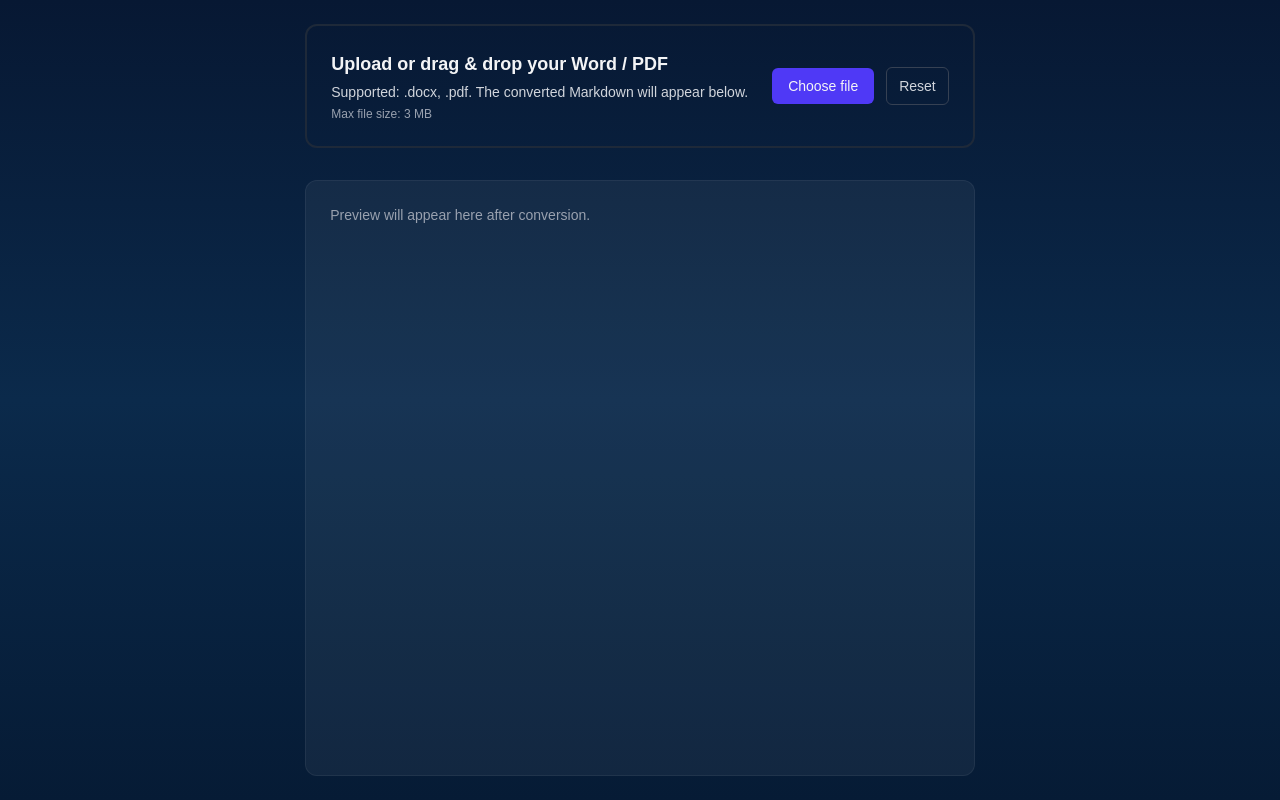
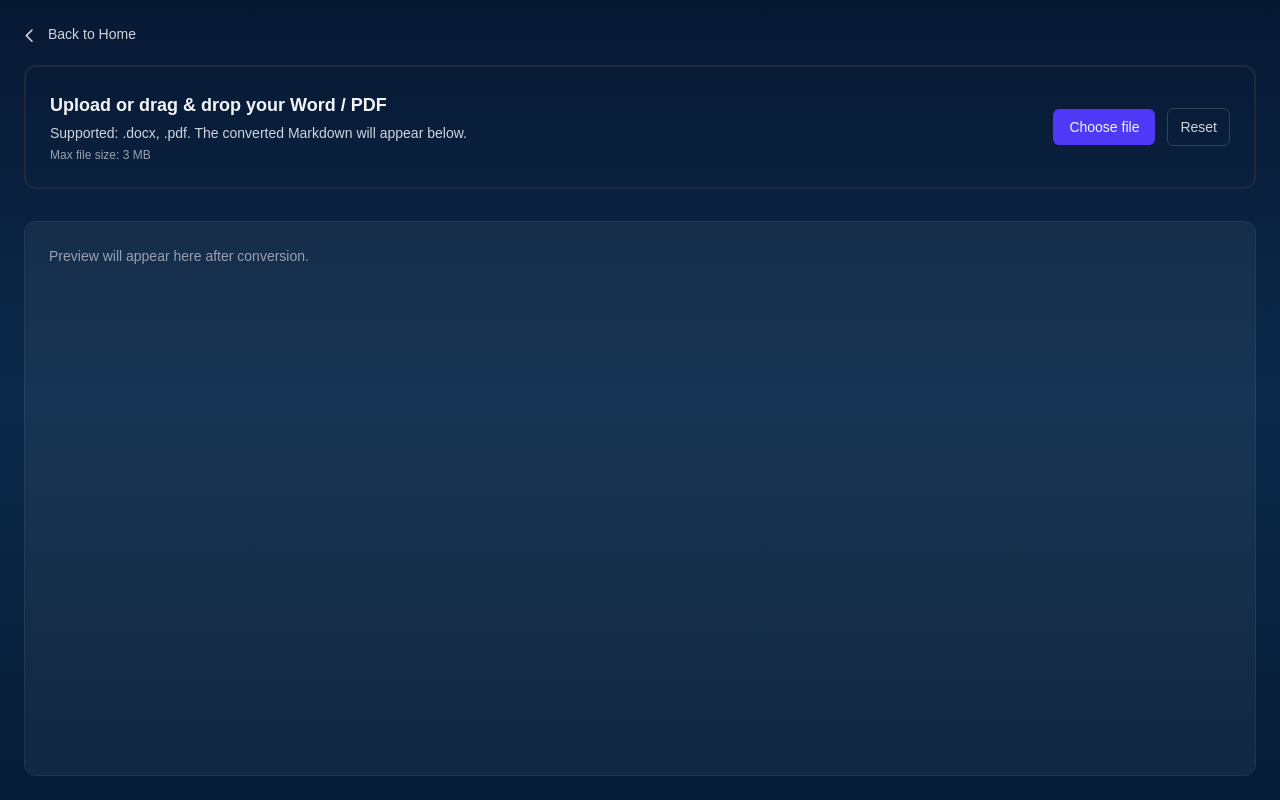
Before and after one commit to arnabseth-dev/mdutility, a Next.js app in the folder frontend/: page /word-to-md in a window 1280 px wide. Built offline with nearby package versions, Linux system fonts and the light colour scheme.

Commit message:
Add back navigation and markdown numbering styles to Word to MD page

```diff
--- a/frontend/app/globals.css
+++ b/frontend/app/globals.css
@@ -56,3 +56,17 @@ body {
 /* performance helpers and safety */
 html, body { background-color: #061b35; }
 body { margin: 0; }
+
+/* Markdown numbered section styles */
+.markdown-numbered { counter-reset: section; }
+.markdown-numbered .numbered-h2 { counter-increment: section; position: relative; padding-left: 3rem; }
+.markdown-numbered .numbered-h2::before {
+  content: counter(section) ".";
+  position: absolute;
+  left: 0.5rem;
+  top: 50%;
+  transform: translateY(-50%);
+  font-weight: 700;
+  color: rgba(148, 163, 184, 1); /* slate-400 */
+  font-size: 0.95em;
+}
--- a/frontend/app/word-to-md/page.tsx
+++ b/frontend/app/word-to-md/page.tsx
@@ -1,6 +1,7 @@
 "use client";
 
 import React, { useCallback, useState } from "react";
+import Link from "next/link";
 import ReactMarkdown from "react-markdown";
 import remarkGfm from "remark-gfm";
 import rehypeRaw from "rehype-raw";
@@ -106,7 +107,16 @@ export default function Page() {
 
   return (
     <div className="min-h-screen bg-gradient-to-b from-[#071833] via-[#0b2a4b] to-[#061b35] text-gray-100 p-6 flex flex-col">
-      <div className="max-w-6xl mx-auto flex-1 flex flex-col">
+      <div className="w-full flex-1 flex flex-col">
+        {/* Back navigation to landing page */}
+        <div className="mb-4">
+          <Link href="/" className="inline-flex items-center text-sm text-gray-300 hover:text-white">
+            <svg xmlns="http://www.w3.org/2000/svg" className="w-4 h-4 mr-2" viewBox="0 0 20 20" fill="none" stroke="currentColor">
+              <path strokeWidth={2} strokeLinecap="round" strokeLinejoin="round" d="M10 19l-7-7 7-7" />
+            </svg>
+            Back to Home
+          </Link>
+        </div>
         {/* Top: Upload / Drop area */}
         <section
           onDrop={onDrop}
@@ -169,7 +179,7 @@ export default function Page() {
               </p>
             </div>
           ) : markdown ? (
-            <div className="prose prose-invert max-w-none">
+            <div className="prose prose-invert max-w-none markdown-numbered">
               <ReactMarkdown
                 remarkPlugins={[remarkGfm]}
                 rehypePlugins={[rehypeRaw, rehypeHighlight]}
@@ -180,7 +190,7 @@ export default function Page() {
                     </h1>
                   ),
                   h2: ({ node, children, ...props }: any) => (
-                    <h2 className="text-3xl md:text-4xl font-semibold text-cyan-200 mt-5 mb-3 pl-3 border-l-4 border-cyan-600" {...props}>
+                    <h2 className="numbered-h2 text-3xl md:text-4xl font-semibold text-cyan-200 mt-5 mb-3 pl-3 border-l-4 border-cyan-600" {...props}>
                       {children}
                     </h2>
                   ),
```
